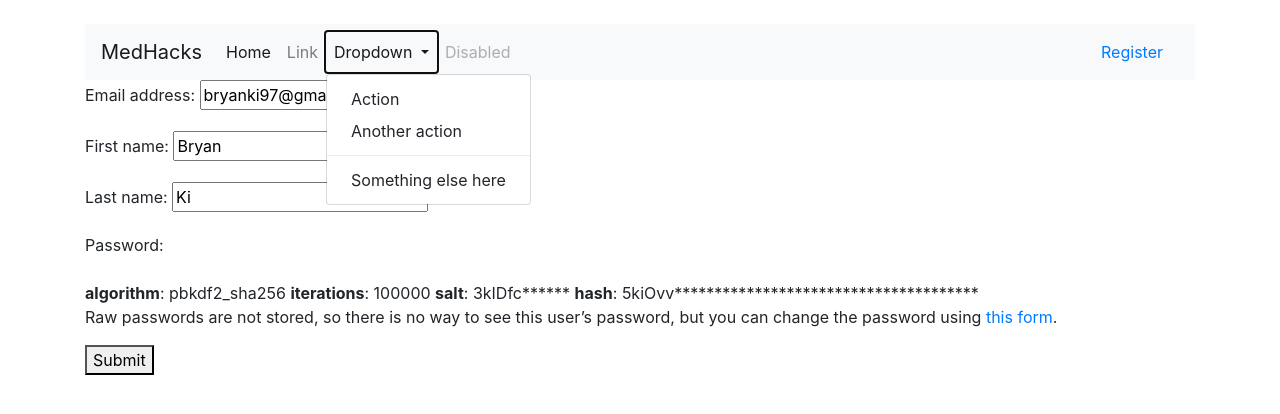
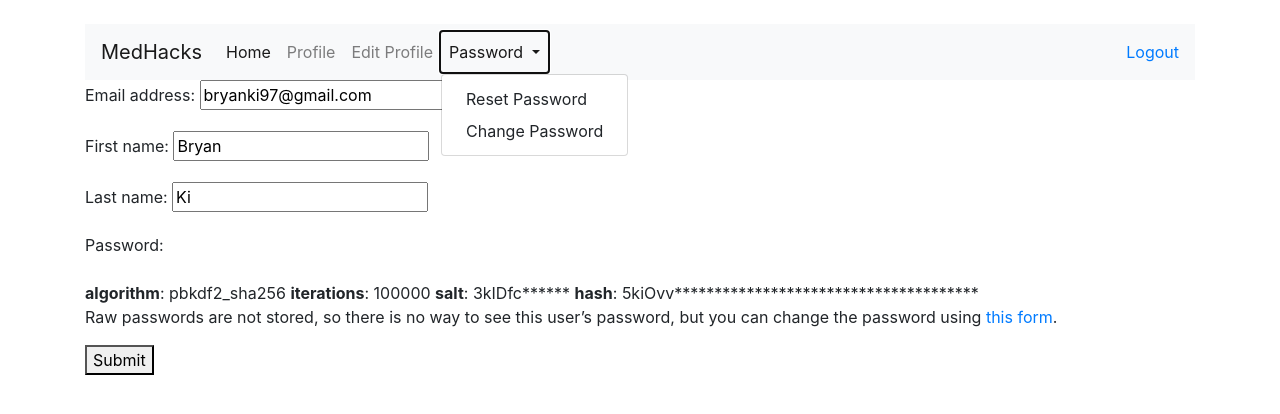
Before and after one commit to nosup/medhacks_system, a Django app: page /account/profile/edit/ in a window 1280 px wide, after a click on "Password". Shown: the top 414 px of the page. Run offline with Django 3.2, Linux system fonts and the light colour scheme; a user stored in the database is signed in; some libraries are stand-ins or nearby versions.

Commit message:
changes before starting new app

```diff
--- a/medhacks/accounts/templates/accounts/home.html
+++ b/medhacks/accounts/templates/accounts/home.html
@@ -4,6 +4,7 @@
 <title>Home</title>
 {% endblock %}
 {% block body %}
-<h1>Home</h1>
+<div class="container">
+  <h1>Home</h1>
+</div>
 {% endblock %}
-</body>
--- a/medhacks/accounts/templates/accounts/profile.html
+++ b/medhacks/accounts/templates/accounts/profile.html
@@ -11,6 +11,11 @@
   <p>First name: {{user.first_name}}</p>
   <p>Last name: {{user.last_name}}</p>
   <p>Email: {{user.email}}</p>
+  <p>Description: {{ user.userprofile.description }}</p>
+  <p>Phone: {{user.userprofile.phone }}</p>
+  <p>City: {{user.userprofile.city }}</p>
+  <p>Website: {{user.userprofile.website }}</p>
+  <img src="{{ user.userprofile.image.url }}" width="240">
 </div>
 
 {% endblock %}
--- /dev/null
+++ b/medhacks/accounts/templates/admin/base_site.html
@@ -0,0 +1,5 @@
+{% extends 'admin/base.html' %}
+
+{% block branding %}
+<h1>MedHacks Admin Page</h1>
+{% endblock %}
--- a/medhacks/accounts/templates/base.html
+++ b/medhacks/accounts/templates/base.html
@@ -12,35 +12,47 @@
     <br>
     <div class="container">
       <nav class="navbar navbar-expand-lg navbar-light bg-light">
-        <a class="navbar-brand" href="#">MedHacks</a>
+        <a class="navbar-brand" href="/account">MedHacks</a>
         <button class="navbar-toggler" type="button" data-toggle="collapse" data-target="#navbarSupportedContent" aria-controls="navbarSupportedContent" aria-expanded="false" aria-label="Toggle navigation">
           <span class="navbar-toggler-icon"></span>
         </button>
 
         <div class="collapse navbar-collapse" id="navbarSupportedContent">
+          {% if user.is_authenticated %}
           <ul class="navbar-nav mr-auto">
             <li class="nav-item active">
-              <a class="nav-link" href="/">Home <span class="sr-only">(current)</span></a>
+              <a class="nav-link" href={% url 'accounts:home' %}>Home</a>
             </li>
             <li class="nav-item">
-              <a class="nav-link" href="#">Link</a>
+              <a class="nav-link" href="{% url 'accounts:view_profile' %}">Profile</a>
+            </li>
+            <li class="nav-item">
+              <a class="nav-link" href="{% url 'accounts:edit_profile' %}">Edit Profile</a>
             </li>
             <li class="nav-item dropdown">
               <a class="nav-link dropdown-toggle" href="#" id="navbarDropdown" role="button" data-toggle="dropdown" aria-haspopup="true" aria-expanded="false">
-                Dropdown
+                Password
               </a>
               <div class="dropdown-menu" aria-labelledby="navbarDropdown">
-                <a class="dropdown-item" href="#">Action</a>
-                <a class="dropdown-item" href="#">Another action</a>
-                <div class="dropdown-divider"></div>
-                <a class="dropdown-item" href="#">Something else here</a>
-              </div>
+                <a class="dropdown-item" href="{% url 'accounts:reset_password' %}">Reset Password</a>
+                <a class="dropdown-item" href="{% url 'accounts:change_password' %}">Change Password</a>
+            </li>
+          </ul>
+          <a class="nav-item" href="{% url 'accounts:logout' %}">Logout</a>
+          {% else %}
+          <ul class="navbar-nav mr-auto">
+            <li class="nav-item active">
+              <a class="nav-link" href="{% url 'accounts:home' %}">Home</a>
             </li>
             <li class="nav-item">
-              <a class="nav-link disabled" href="#">Disabled</a>
+              <a class="nav-link" href="{% url 'accounts:login' %}">Login</a>
+            </li>
+            <li="nav-item">
+              <a class="nav-link" href="{% url 'accounts:reset_password' %}">Reset Password</a>
             </li>
           </ul>
-          <a class="nav-link" href="/account/register">Register<span class="sr-only">(current)</span></a>
+          <a class="nav-link" href="{% url 'accounts:register' %}">Register</a>
+          {% endif %}
         </div>
       </nav>
     </div>
--- a/medhacks/accounts/urls.py
+++ b/medhacks/accounts/urls.py
@@ -1,12 +1,41 @@
-from django.urls import path
+from django.urls import path, re_path
 from . import views
-from django.contrib.auth.views import login, logout
+from django.contrib.auth.views import (
+    login, logout, password_reset, password_reset_done, password_reset_confirm,
+    password_reset_complete,
+    )
+# for photos
+from django.conf import settings
+from django.conf.urls.static import static
+
+app_name = 'accounts'
+
 urlpatterns = [
-    path('', views.home),
-    path('login/', login, {'template_name': 'accounts/login.html'}),
-    path('logout/', logout, {'template_name': 'accounts/logout.html'}),
+    # path('', views.home, name='home'),
+    path('login/', login, {'template_name': 'accounts/login.html'}, name='login'),
+    path('logout/', logout, {'template_name': 'accounts/logout.html'}, name='logout'),
     path('register/', views.register, name='register'),
     path('profile/', views.view_profile, name='view_profile'),
     path('profile/edit/', views.edit_profile, name='edit_profile'),
-    path('change-password/', views.change_password, name='change_password')
-]
+    path('change-password/', views.change_password, name='change_password'),
+
+    path('reset-password/', password_reset, {'template_name':
+        'accounts/reset_password.html', 'post_reset_redirect':
+        'accounts:password_reset_done', 'email_template_name':
+        'accounts/reset_password_email.html'}, name='reset_password'),
+
+    # change password template for password_reset_done
+    path('reset-password/done/', password_reset_done, {'template_name':
+        'accounts/reset_password_done.html'}, name='password_reset_done'),
+
+
+    re_path(r'^reset-password/confirm/(?P<uidb64>[0-9A-Za-z]+)-(?P<token>.+)/$',
+        password_reset_confirm, {'template_name':
+        'accounts/reset_password_confirm.html', 'post_reset_redirect':
+        'accounts:password_reset_complete'}, name='password_reset_confirm'),
+
+
+    path('reset-password/complete/', password_reset_complete, {'template_name':
+        'accounts/reset_password_complete.html'},
+        name='password_reset_complete')
+] + static(settings.MEDIA_URL, document_root=settings.MEDIA_ROOT)
--- a/medhacks/accounts/views.py
+++ b/medhacks/accounts/views.py
@@ -6,21 +6,22 @@ from accounts.forms import (
 from django.contrib.auth.models import User
 from django.contrib.auth.forms import UserChangeForm, PasswordChangeForm
 from django.contrib.auth import update_session_auth_hash
+from django.contrib.auth.decorators import login_required
 
 
 # Create your views here.
-def home(request):
-    numbers = [1,2,3,4,5]
-    name = 'Bryan Ki'
-    args = {'myName': name, 'numbers': numbers}
-    return render(request, 'accounts/home.html')
+# def home(request):
+#     numbers = [1,2,3,4,5]
+#     name = 'Bryan Ki'
+#     args = {'myName': name, 'numbers': numbers}
+#     return render(request, 'accounts/home.html')
 
 def register(request):
     if request.method == 'POST':
         form = RegistrationForm(request.POST)
         if form.is_valid():
             form.save()
-            return redirect('/account')
+            return redirect(reverse('accounts:home'))
         # need else statement
     else:
         form = RegistrationForm()
@@ -28,9 +29,11 @@ def register(request):
         args = {'form': form}
         return render(request, 'accounts/reg_form.html', args)
 
+
 def view_profile(request):
     args = {'user': request.user}
     return render(request, 'accounts/profile.html', args)
+
 
 def edit_profile(request):
     if request.method == 'POST':
@@ -38,11 +41,12 @@ def edit_profile(request):
 
         if form.is_valid():
             form.save()
-            return redirect('/account/profile')
+            return redirect(reverse('accounts:view_profile'))
     else:
         form = EditProfileForm(instance=request.user)
         args = {'form': form}
         return render(request, 'accounts/edit_profile.html', args)
+
 
 def change_password(request):
     if request.method == 'POST':
@@ -51,11 +55,11 @@ def change_password(request):
         if form.is_valid():
             form.save()
             update_session_auth_hash(request, form.user)
-            return redirect('/account/profile')
+            return redirect(reverse('accounts:view_profile'))
         else:
             # TODO print error message: "incorrect password entry", etc
             update_session_auth_hash(request, form.user)
-            return redirect('/account/change-password')
+            return redirect(reverse('accounts:change_password'))
     else:
         form = PasswordChangeForm(user=request.user)
         args = {'form': form}
--- /dev/null
+++ b/medhacks/medhacks/middleware.py
@@ -0,0 +1,36 @@
+import re
+from django.conf import settings
+from django.urls import reverse
+from django.shortcuts import redirect
+from django.contrib.auth import logout
+
+EXEMPT_URLS = [re.compile(settings.LOGIN_URL.lstrip('/'))]
+if hasattr(settings, 'LOGIN_EXEMPT_URLS'):
+    EXEMPT_URLS += [re.compile(url) for url in settings.LOGIN_EXEMPT_URLS]
+
+
+class LoginRequiredMiddleware:
+
+    def __init__(self, get_response):
+        self.get_response = get_response
+
+    def __call__(self, request):
+        response = self.get_response(request)
+        return response
+
+    def process_view(self, request, view_func, view_args, view_kwargs):
+        assert hasattr(request, 'user')
+        path = request.path_info.lstrip('/')
+        url_is_exempt = any(url.match(path) for url in EXEMPT_URLS)
+
+        if path == reverse('accounts:logout').lstrip('/'):
+            logout(request)
+
+        if request.user.is_authenticated and url_is_exempt:
+            return redirect(settings.LOGIN_REDIRECT_URL)
+
+        elif request.user.is_authenticated or url_is_exempt:
+            return None
+
+        else:
+            return redirect(settings.LOGIN_URL)
--- a/medhacks/medhacks/urls.py
+++ b/medhacks/medhacks/urls.py
@@ -20,5 +20,5 @@ from medhacks import views
 urlpatterns = [
     path('', views.login_redirect, name='login_redirect'),
     path('admin/', admin.site.urls),
-    path('account/', include('accounts.urls')),
+    path('account/', include(('accounts.urls', 'accounts'), namespace='accounts')),
 ]
```
Also changed, not shown: medhacks/accounts/admin.py (+19 -1 lines), medhacks/accounts/models.py (+11 -1 lines), medhacks/accounts/templates/accounts/reset_password.html (added, +17 -0 lines), medhacks/accounts/templates/accounts/reset_password_complete.html (added, +12 -0 lines), medhacks/accounts/templates/accounts/reset_password_confirm.html (added, +16 -0 lines), medhacks/accounts/templates/accounts/reset_password_done.html (added, +15 -0 lines), medhacks/accounts/templates/accounts/reset_password_email.html (added, +14 -0 lines), medhacks/medhacks/settings.py (+19 -0 lines), medhacks/accounts/migrations/0002_userprofile_image.py (added), medhacks/db.sqlite3, 1 other file.
